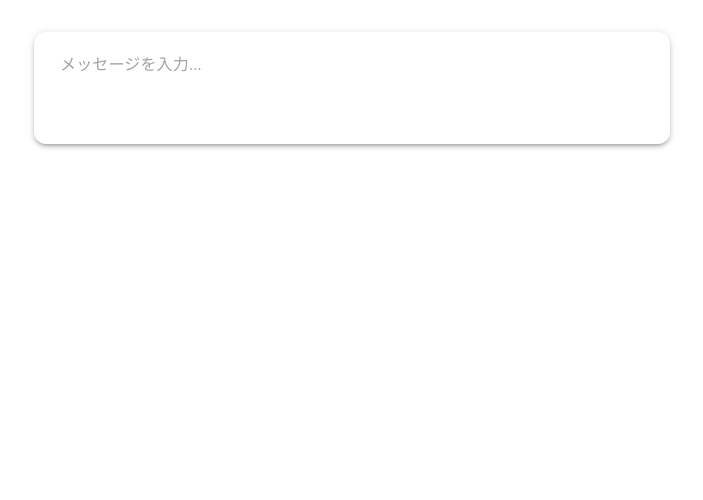
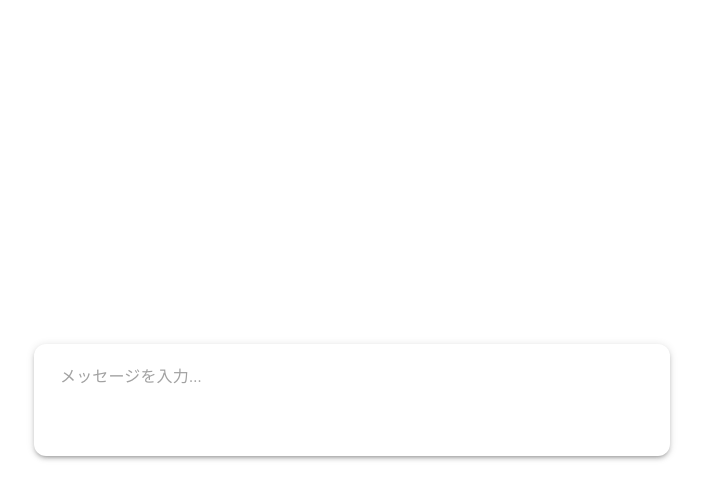
Before and after one commit to stonedev-app/llm-client-test, a React (Vite) app: page / in a window 1280 px wide. Shown: the top 500 px of the page, without its empty margins (288-991 px from the left). Built offline with nearby package versions, Linux system fonts and the light colour scheme; some icons are missing.

Commit message:
feat: チャット履歴がない場合のレイアウトを調整

```diff
--- a/src/pages/ChatPage.tsx
+++ b/src/pages/ChatPage.tsx
@@ -33,14 +33,34 @@ export function ChatPage() {
       sx={{
         display: "flex",
         flexDirection: "column",
+        height: "100vh",
         p: 4,
         mx: "auto",
         maxWidth: "700px",
       }}
     >
-      {/* メッセージがまだない場合は、チャット履歴は表示しない */}
-      {messages.length > 0 && <ChatHistory messages={messages} />}
-      <ChatInput onSend={handleSend} />
+      {messages.length > 0 ? (
+        <Box
+          sx={{
+            display: "flex",
+            flexDirection: "column",
+          }}
+        >
+          <ChatHistory messages={messages} />
+          <ChatInput onSend={handleSend} />
+        </Box>
+      ) : (
+        // チャット履歴がない場合は画面中央(上下方向)に表示
+        <Box
+          sx={{
+            flex: 1,
+            display: "flex",
+            alignItems: "center",
+          }}
+        >
+          <ChatInput onSend={handleSend} />
+        </Box>
+      )}
     </Box>
   );
 }
```
